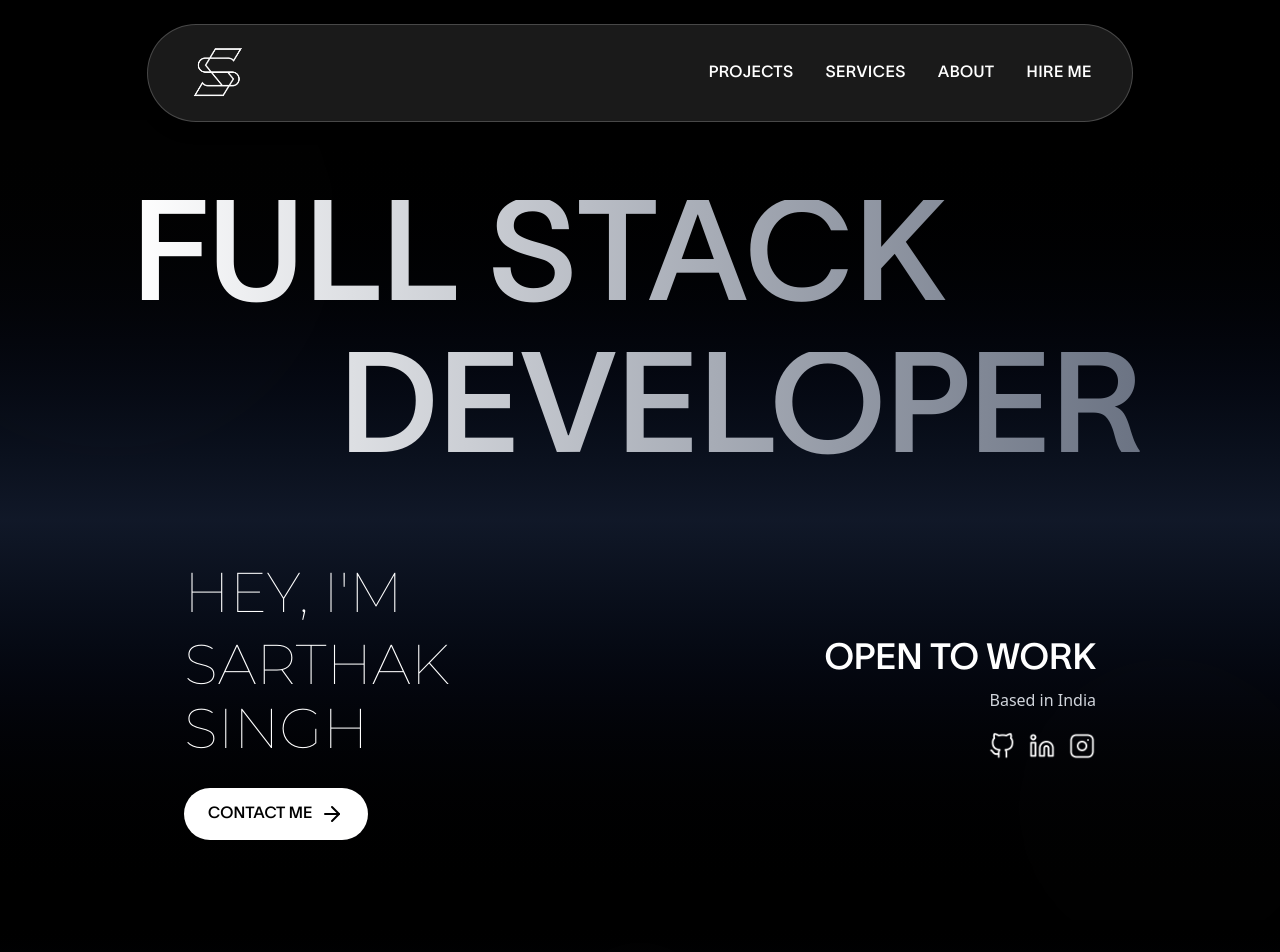
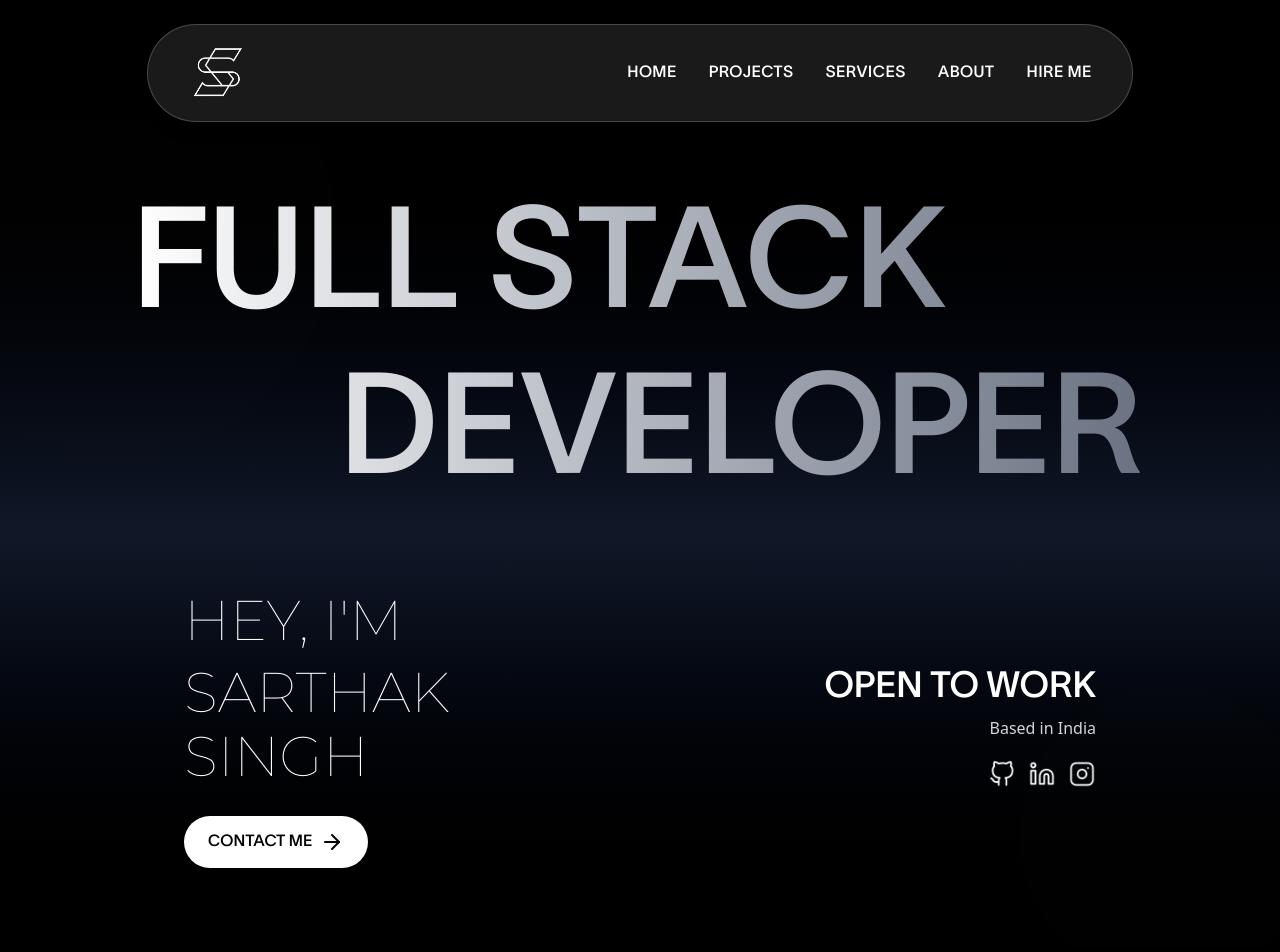
Before and after one commit to Sarthak01819/new-portfolio, a Next.js app: page / in a window 1280 px wide. Shown: the top 952 px of the page. Built offline with nearby package versions, Linux system fonts and the light colour scheme.

Commit message:
feat: Contact Me button fixed

```diff
--- a/app/services/page.js
+++ b/app/services/page.js
@@ -55,7 +55,7 @@ export default function ServicesPage() {
         transition={{ duration: 0.8 }}
         className="text-7xl md:text-8xl font-extrabold text-center tracking-tight mb-16"
       >
-        <span className="bg-linear-to-r from-white to-gray-500 bg-clip-text text-transparent font-[font2]">SERVICES</span>
+        <span className="bg-linear-to-r from-white to-gray-500 bg-clip-text text-transparent font-[font2] pt-2">SERVICES</span>
       </motion.h1>
 
       {/* Intro */}
--- a/components/Hero.js
+++ b/components/Hero.js
@@ -4,8 +4,11 @@ import React from 'react'
 import { motion } from 'framer-motion'
 import { ArrowRight } from 'lucide-react'
 import Link from 'next/link'
+import { useRouter } from 'next/navigation'
 
 const Hero = () => {
+  const router = useRouter()
+
   return (
     <div className="min-h-screen relative flex flex-col items-center justify-center px-6 mt-30 py-20 bg-linear-to-b from-black via-gray-900 to-black text-white overflow-hidden font-sans">
 
@@ -14,15 +17,17 @@ const Hero = () => {
         initial={{ opacity: 0 }}
         animate={{ opacity: 0.15, scale: [1, 1.3, 1] }}
         transition={{ repeat: Infinity, duration: 12, ease: 'easeInOut' }}
-        className="absolute -top-20 -left-20 w-96 h-96 bg-white/10 blur-3xl rounded-full"
+        className="absolute -top-20 -left-20 w-96 h-96 bg-white/10 blur-3xl rounded-full pointer-events-none z-0"
       />
       <motion.div
         initial={{ opacity: 0 }}
         animate={{ opacity: 0.15, scale: [1.2, 1, 1.2] }}
         transition={{ repeat: Infinity, duration: 14, ease: 'easeInOut' }}
-        className="absolute -bottom-20 -right-20 w-96 h-96 bg-white/10 blur-3xl rounded-full"
+        className="absolute -bottom-20 -right-20 w-96 h-96 bg-white/10 blur-3xl rounded-full pointer-events-none z-0"
       />
 
+      {/* Main Content Wrapper with higher z-index */}
+      <div className="relative z-10 flex flex-col items-center justify-center w-full">
         {/* Main Title */}
         <motion.h1
           initial={{ opacity: 0, y: -50 }}
@@ -30,10 +35,10 @@ const Hero = () => {
           transition={{ duration: 0.8 }}
           className="text-center flex flex-col gap-6 font-[font2]"
         >
-        <span className="text-[11vw] leading-[10vw] uppercase bg-linear-to-r from-white to-gray-500 bg-clip-text text-transparent">
+          <span className="text-[11vw] leading-[11.1vw] uppercase bg-linear-to-r from-white to-gray-500 bg-clip-text text-transparent">
             Full Stack&nbsp;&nbsp;&nbsp;&nbsp;&nbsp;
           </span>
-        <span className="text-[11vw] leading-[10vw] uppercase bg-linear-to-r from-white to-gray-500 bg-clip-text text-transparent">
+          <span className="text-[11vw] leading-[11.1vw] uppercase bg-linear-to-r from-white to-gray-500 bg-clip-text text-transparent">
             &nbsp;&nbsp;&nbsp;&nbsp;&nbsp;Developer
           </span>
         </motion.h1>
@@ -56,15 +61,15 @@ const Hero = () => {
               </span>
             </div>
 
-          <Link href="/contact" passHref>
+            {/* ✅ Working Contact Button */}
             <motion.button
               whileHover={{ scale: 1.05 }}
               whileTap={{ scale: 0.95 }}
+              onClick={() => router.push('/contact')}
               className="flex bg-white text-black py-3.5 px-6 rounded-full font-[font2] gap-2 uppercase cursor-pointer justify-center items-center"
             >
               Contact Me <ArrowRight />
             </motion.button>
-          </Link>
           </div>
 
           {/* Right Section */}
@@ -73,20 +78,34 @@ const Hero = () => {
               <span className="font-[font2] uppercase text-4xl">Open to work</span>
               <span className="font-thin text-gray-300">&nbsp;Based in India</span>
             </div>
+
             <div className="flex gap-3 items-center justify-center">
               <Link href='https://github.com/Sarthak01819' target='_blank'>
-              <img className='hover:scale-110 transition-all cursor-pointer h-7 relative z-10' src="/github.png" alt="GitHub" />
+                <img
+                  className='hover:scale-110 transition-all cursor-pointer h-7 relative z-10'
+                  src="/github.png"
+                  alt="GitHub"
+                />
               </Link>
               <Link href='https://www.linkedin.com/in/sarthak-singh-866455253' target='_blank'>
-              <img className='hover:scale-110 transition-all cursor-pointer h-7 relative z-10' src="/linkedin.png" alt="LinkedIn" />
+                <img
+                  className='hover:scale-110 transition-all cursor-pointer h-7 relative z-10'
+                  src="/linkedin.png"
+                  alt="LinkedIn"
+                />
               </Link>
               <Link href='https://www.instagram.com/yo.sarthak_?igsh=MXJibGU5a2xkdzFhMg==' target='_blank'>
-              <img className='hover:scale-110 transition-all cursor-pointer h-7 relative z-10' src="/instagram-logo.png" alt="Instagram" />
+                <img
+                  className='hover:scale-110 transition-all cursor-pointer h-7 relative z-10'
+                  src="/instagram-logo.png"
+                  alt="Instagram"
+                />
               </Link>
             </div>
           </div>
         </motion.div>
       </div>
+    </div>
   )
 }
 
--- a/components/Navbar.js
+++ b/components/Navbar.js
@@ -8,6 +8,7 @@ const Navbar = () => {
   const [menuOpen, setMenuOpen] = useState(false)
 
   const navLinks = [
+    { name: 'Home', href: '/' },
     { name: 'Projects', href: '/projects' },
     { name: 'Services', href: '/services' },
     { name: 'About', href: '/about' },
@@ -90,7 +91,7 @@ const Navbar = () => {
                 animate={{ opacity: 1, y: 0 }}
                 exit={{ opacity: 0, y: -20 }}
                 transition={{ duration: 0.3 }}
-                className="absolute top-16 right-0 w-40 bg-white/10 backdrop-blur-md rounded-lg shadow-lg flex flex-col gap-4 p-4 text-center"
+                className="absolute top-16 right-0 w-40 bg-gray-950 border-white/20 border backdrop-blur-md rounded-lg shadow-black/30 flex flex-col gap-4 p-4 text-center"
               >
                 {navLinks.map((link, i) => (
                   <motion.li
```
Lines whose indentation alone changed are shown as unchanged.
